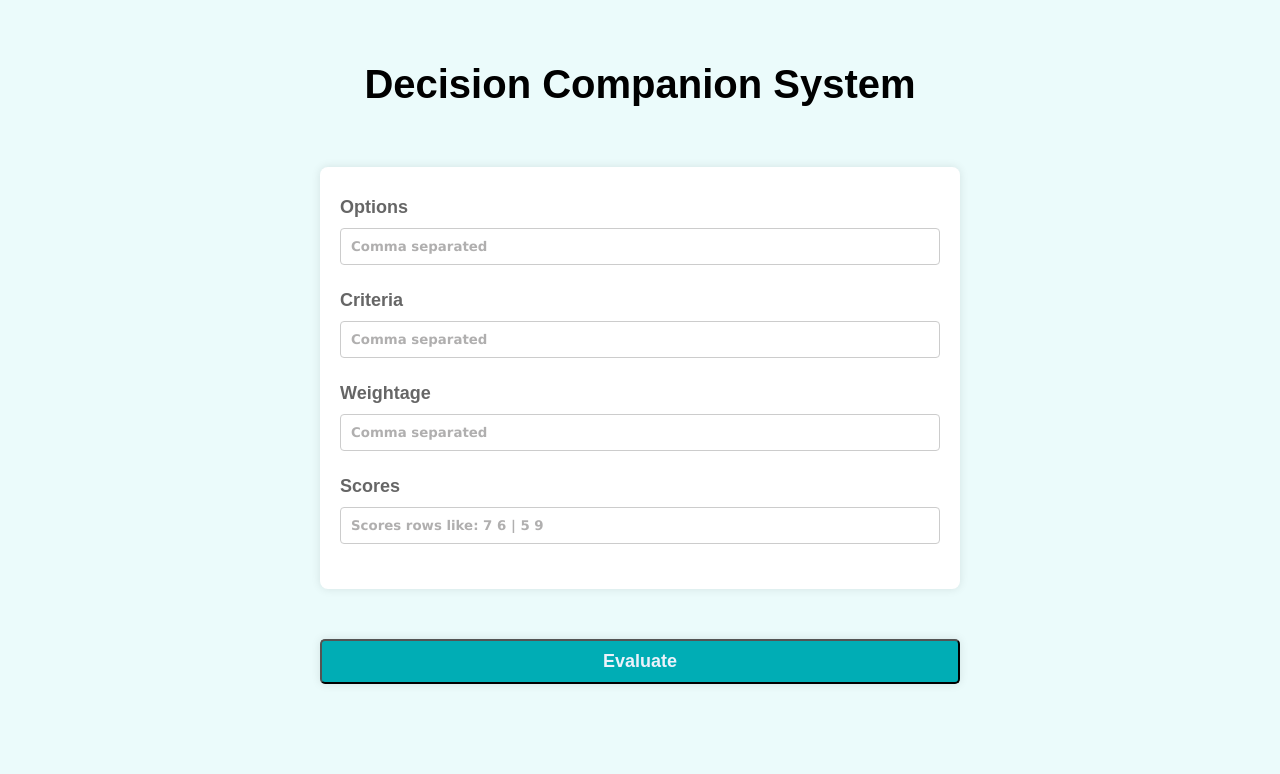
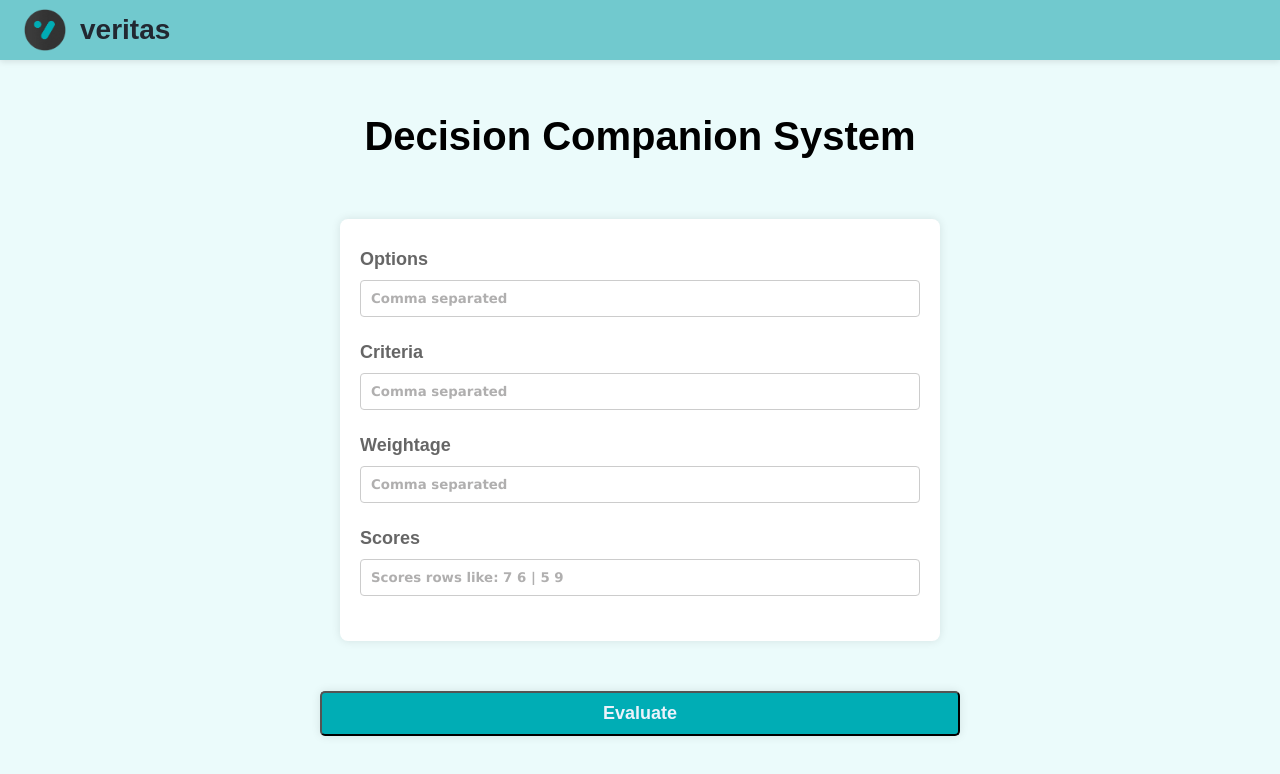
Before and after one commit to Hridya-Raju/decision-companion-system, a website: page frontend/index.html in a window 1280 px wide. Drawn offline with Linux system fonts and the light colour scheme.

Commit message:
Auto commit

```diff
--- a/frontend/index.html
+++ b/frontend/index.html
@@ -2,11 +2,19 @@
 <html>
 <head>
   <title>Decision Companion</title>
+  <link rel="icon" type="image/png" href="./images/logo.png">
   <link rel="stylesheet" href="style.css">
 </head>
 <body>
   <!-- Toast message -->
   <div id="toast" class="toast hide"></div>
+
+  <nav class="navbar">
+    <div class="nav-left">
+      <img src="images/veritas.png" alt="Veritas" class="nav-logo">
+      <span class="nav-title">veritas</span>
+    </div>
+  </nav>
 
   <br>
   <h2 style="align-items: center;">Decision Companion System</h2>
@@ -37,7 +45,7 @@
   <div id="result" style="display: none;">
     <div>
       <h3>Decision Result</h3>
-      <table border="1" class="result-table" id="resultTable">
+      <table class="result-table" id="resultTable">
         <thead>
           <tr>
             <th>Rank</th>
@@ -52,7 +60,7 @@
 
     <div>
       <h3>Score Matrix</h3>
-      <table border="1" class="result-table" id="matrixTable">
+      <table class="result-table" id="matrixTable">
         <thead></thead>
         <tbody></tbody>
       </table>
--- a/frontend/style.css
+++ b/frontend/style.css
@@ -3,12 +3,19 @@ body {
     text-align: center;
     font-family: Arial, Helvetica, sans-serif;
     font-size: 18px;
+    margin: 0;
+    padding: 0;
+}
+
+* {
+    box-sizing: border-box;
 }
 
 .result-table {
     margin-left: auto;
     margin-right: auto;
     width: 50%;
+    border: 1px solid #444;
 }
 
 .result-table thead {
@@ -17,7 +24,7 @@ body {
 
 .result-table th,
 .result-table td {
-    border: 1px solid #444;
+    border: 1px double #444;
     padding: 8px;
     text-align: center;
 }
@@ -108,3 +115,29 @@ h2 {
     transition: all 0.5s ease-in-out;
     pointer-events: none;
 }
+
+.navbar {
+    display: flex;
+    align-items: center;
+    background-color: #71C9CE;
+    padding: 5px 20px;
+    box-shadow: 0 2px 6px rgba(0,0,0,0.1);
+}
+
+.nav-left {
+    display: flex;
+    align-items: center;
+}
+
+.nav-logo {
+    height: auto;
+    width: 50px;
+    object-fit: contain;
+    margin-right: 10px;
+}
+
+.nav-title {
+    font-size: 28px;
+    font-weight: bold;
+    color: #222831;
+}
--- a/package.json
+++ b/package.json
@@ -13,8 +13,8 @@
   "license": "ISC",
   "dependencies": {
     "cors": "^2.8.6",
-    "express": "^5.2.1"
+    "express": "^5.2.1",
+    "log4js": "^6.9.1"
   },
-  "devDependencies": {},
   "description": ""
 }
```
Also changed, not shown: backend/controller/decisionController.js (+8 -0 lines), backend/utils/logger.js (added, +13 -0 lines), frontend/images/logo.png (added), frontend/images/veritas.png (added), 2 other files.
